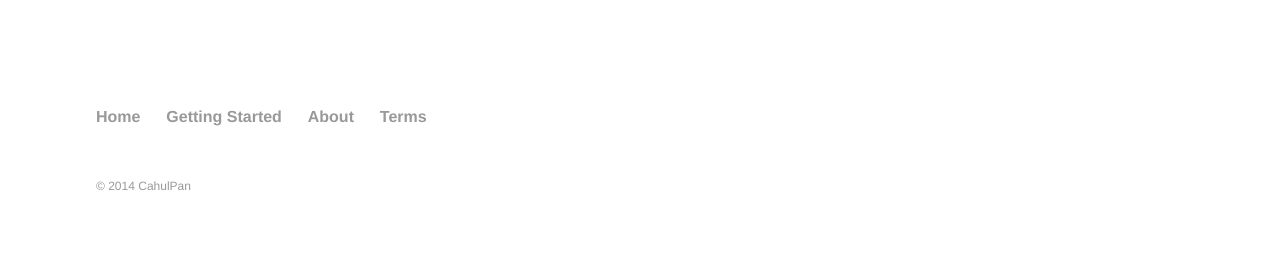
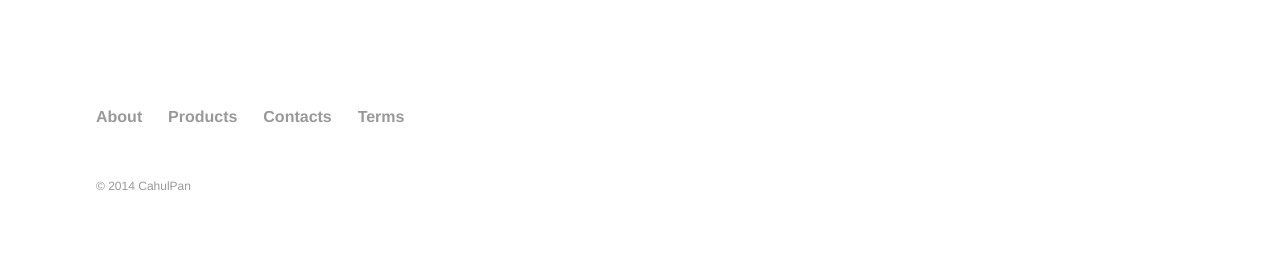
Before and after one commit to lxMBIT/cahulpan, a Jekyll site: the page built from index.md, in a window 1280 px wide. Shown: the part 721-990 px from the top of the page. Built offline with Jekyll 4.4.1, drawn with Linux system fonts in a browser that asks for light colours.

Commit message:
Updated footer.yml

```diff
--- a/_data/footer.yml
+++ b/_data/footer.yml
@@ -1,12 +1,12 @@
 # Footer navigation links
 
-- title: Home
+- title: About
   url: /
 
-- title: Getting Started
+- title: Products
   url: /getting-started/
 
-- title: About
+- title: Contacts
   url: /about/
 
 - title: Terms
```
